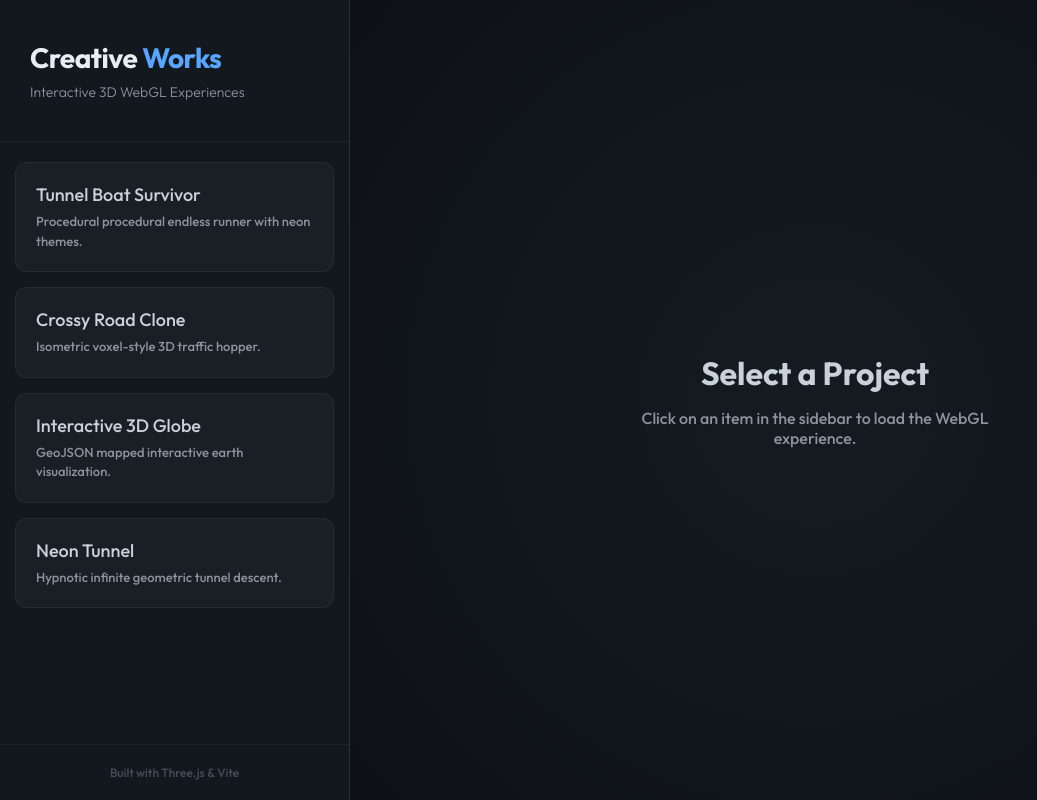
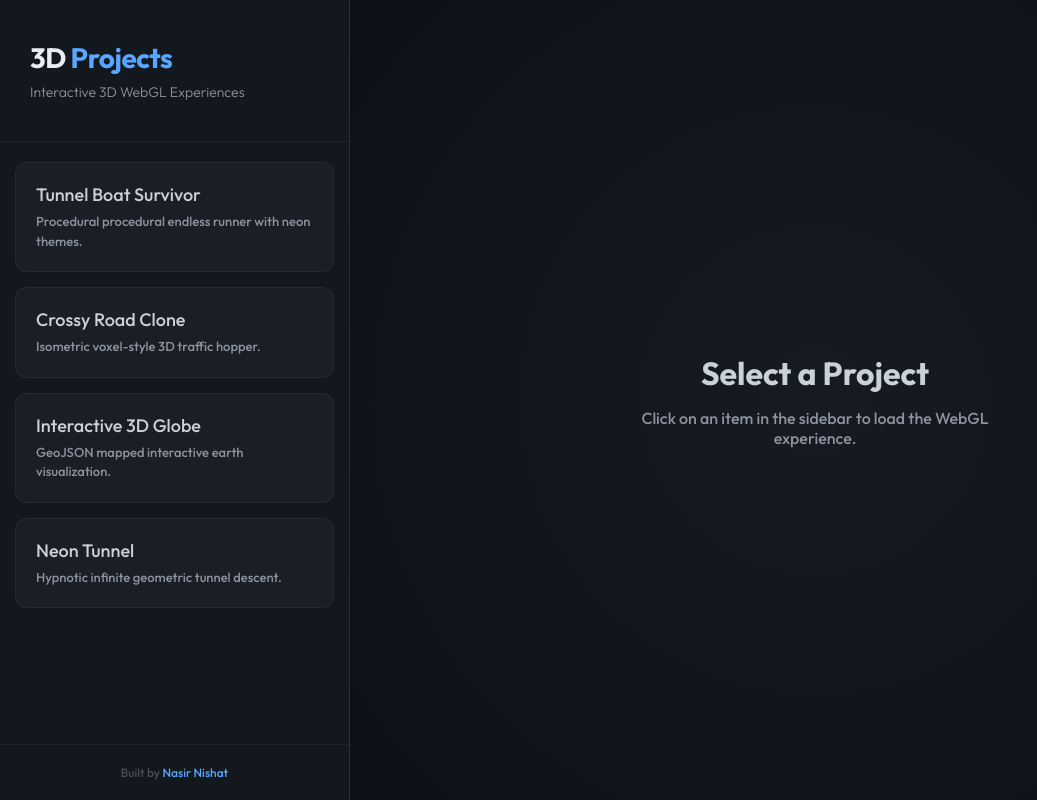
Before and after one commit to nasir-nishat/threejs-projects, a website built with Vite: page index.html in a window 1280 px wide. Shown: the whole page, without its empty margins (0-1037 px from the left). Built offline with nearby package versions, Linux system fonts and the light colour scheme.

Commit message:
Update index.html

```diff
--- a/index.html
+++ b/index.html
@@ -1,5 +1,6 @@
 <!DOCTYPE html>
 <html lang="en">
+
 <head>
     <meta charset="UTF-8">
     <meta name="viewport" content="width=device-width, initial-scale=1.0, maximum-scale=1.0, user-scalable=no">
@@ -7,6 +8,7 @@
     <link rel="stylesheet" href="./src/style.css">
     <link href="https://fonts.googleapis.com/css2?family=Outfit:wght@300;500;700&display=swap" rel="stylesheet">
 </head>
+
 <body>
     <div id="app">
 
@@ -15,7 +17,7 @@
 
         <aside id="sidebar">
             <div class="sidebar-header">
-                <h1>Creative <span>Works</span></h1>
+                <h1>3D <span>Projects</span></h1>
                 <p>Interactive 3D WebGL Experiences</p>
             </div>
 
@@ -39,7 +41,8 @@
             </nav>
 
             <div class="sidebar-footer">
-                <p>Built with Three.js & Vite</p>
+                <p>Built by <a href="/" target="_parent"
+                        style="color: #58a6ff; text-decoration: none; font-weight: 500;">Nasir Nishat</a></p>
             </div>
         </aside>
 
@@ -53,7 +56,12 @@
                 <div class="toolbar">
                     <span id="current-title">Tunnel Boat Survivor</span>
                     <button id="fullscreen-btn" title="Go Fullscreen">
-                        <svg viewBox="0 0 24 24" fill="none" stroke="currentColor" stroke-width="2" stroke-linecap="round" stroke-linejoin="round"><path d="M8 3H5a2 2 0 0 0-2 2v3m18 0V5a2 2 0 0 0-2-2h-3m0 18h3a2 2 0 0 0 2-2v-3M3 16v3a2 2 0 0 0 2 2h3"></path></svg>
+                        <svg viewBox="0 0 24 24" fill="none" stroke="currentColor" stroke-width="2"
+                            stroke-linecap="round" stroke-linejoin="round">
+                            <path
+                                d="M8 3H5a2 2 0 0 0-2 2v3m18 0V5a2 2 0 0 0-2-2h-3m0 18h3a2 2 0 0 0 2-2v-3M3 16v3a2 2 0 0 0 2 2h3">
+                            </path>
+                        </svg>
                     </button>
                 </div>
                 <!-- sandbox allows scripts and same-origin to ensure local storage and WebGL works safely inside the standard environment -->
@@ -64,4 +72,5 @@
 
     <script type="module" src="./src/main.js"></script>
 </body>
+
 </html>
```
